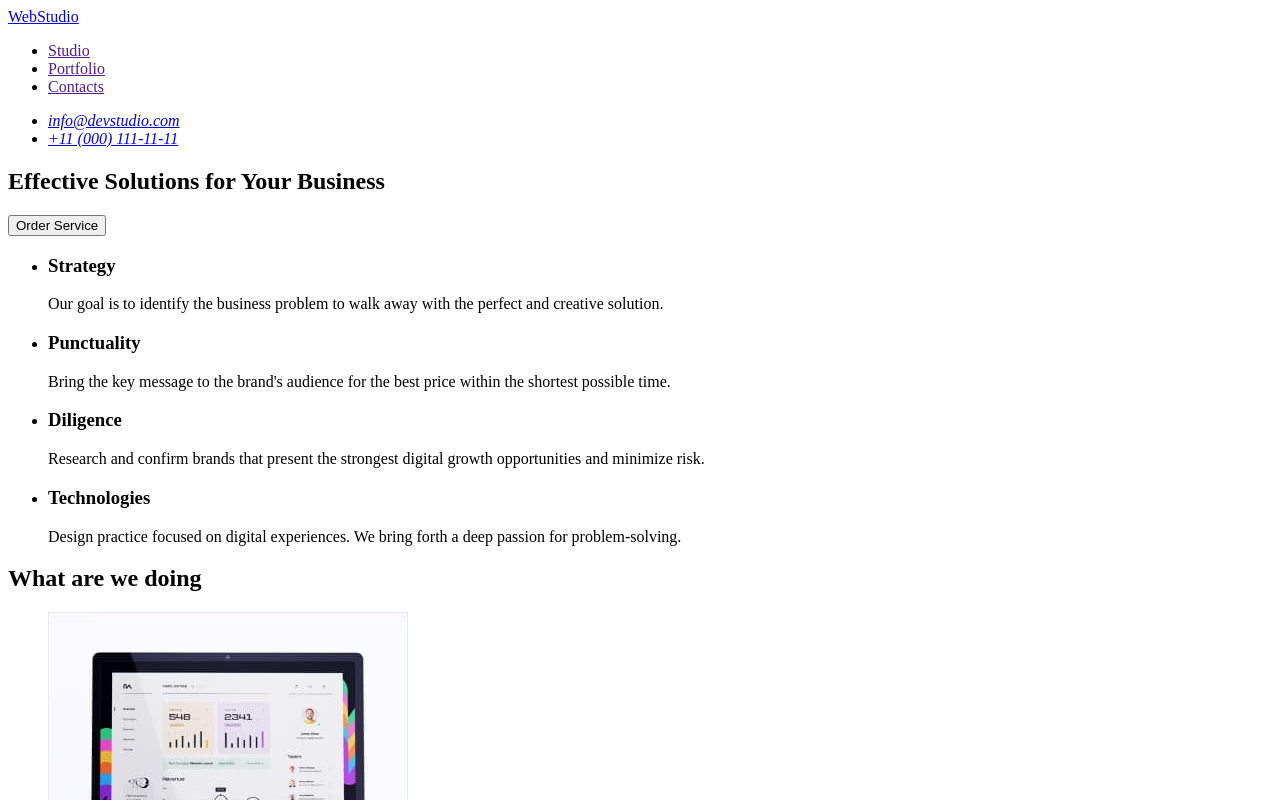
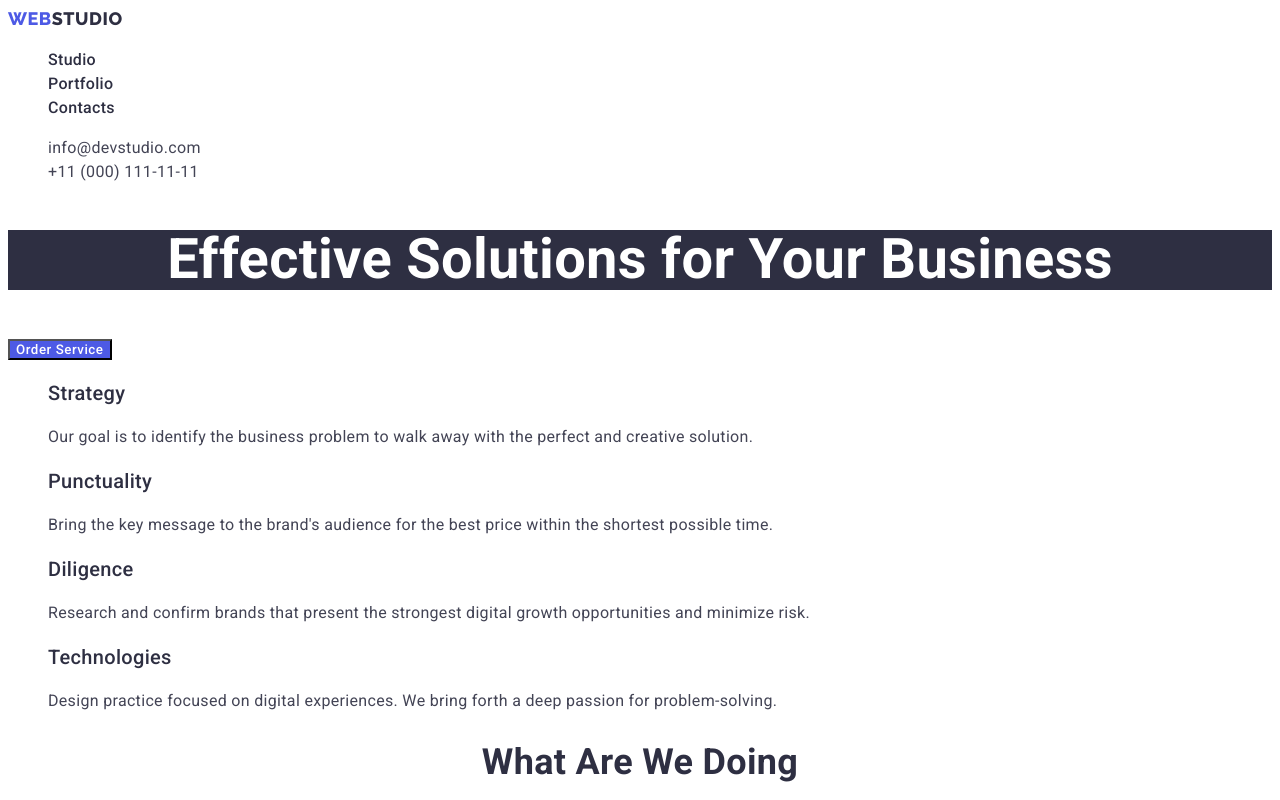
Before and after one commit to Anna-Voronina/goit-markup-hw-02, a plain HTML site: page index.html in a window 1280 px wide. Shown: the top 800 px of the page. Drawn offline with Linux system fonts and the light colour scheme.

Commit message:
Update index.html

```diff
--- a/index.html
+++ b/index.html
@@ -5,24 +5,48 @@
     <meta http-equiv="X-UA-Compatible" content="IE=edge" />
     <meta name="viewport" content="width=device-width, initial-scale=1.0" />
     <title>Студія</title>
+    <link rel="preconnect" href="https://fonts.googleapis.com" />
+    <link rel="preconnect" href="https://fonts.gstatic.com" crossorigin />
+    <link
+      href="https://fonts.googleapis.com/css2?family=Raleway:wght@800&family=Roboto:wght@400;500;700;900&display=swap"
+      rel="stylesheet"
+    />
+    <link rel="stylesheet" href="./css/styles.css" />
   </head>
   <body>
     <!-- Header -->
-    <header>
-      <nav>
-        <a href="./index.html">WebStudio</a>
+    <header class="page-header">
+      <nav class="page-nav">
+        <a class="logo link" href="./index.html">
+          <span class="logo-first-part">Web</span
+          ><span class="header-logo-second-part">Studio</span>
+        </a>
 
-        <ul>
-          <li><a href="">Studio</a></li>
-          <li><a href="">Portfolio</a></li>
-          <li><a href="">Contacts</a></li>
+        <ul class="page-nav-list list">
+          <li class="page-nav-item">
+            <a class="page-nav-link link" href="./index.html">Studio</a>
+          </li>
+          <li class="page-nav-item">
+            <a class="page-nav-link link" href="./portfolio.html">Portfolio</a>
+          </li>
+          <li class="page-nav-item">
+            <a class="page-nav-link link" href="">Contacts</a>
+          </li>
         </ul>
       </nav>
 
-      <address>
-        <ul>
-          <li><a href="mailto:info@devstudio.com">info@devstudio.com</a></li>
-          <li><a href="tel:+110001111111">+11 (000) 111-11-11</a></li>
+      <address class="contacts">
+        <ul class="contact-list list">
+          <li class="contact-item">
+            <a class="contact-link link" href="mailto:info@devstudio.com"
+              >info@devstudio.com</a
+            >
+          </li>
+          <li class="contact-item">
+            <a class="contact-link link" href="tel:+110001111111"
+              >+11 (000) 111-11-11</a
+            >
+          </li>
         </ul>
       </address>
     </header>
@@ -30,37 +54,37 @@
     <main>
       <!-- Hero -->
       <section>
-        <h1>Effective Solutions for Your Business</h1>
-        <button type="button">Order Service</button>
+        <h1 class="hero-title">Effective Solutions for Your Business</h1>
+        <button type="button" class="order-service-btn">Order Service</button>
       </section>
       <!-- About us -->
       <section>
         <h2 hidden>About us</h2>
-        <ul>
-          <li>
-            <h3>Strategy</h3>
-            <p>
+        <ul class="about-us-list list">
+          <li class="about-us-item">
+            <h3 class="about-us-title">Strategy</h3>
+            <p class="about-us-text">
               Our goal is to identify the business problem to walk away with the
               perfect and creative solution.
             </p>
           </li>
-          <li>
-            <h3>Punctuality</h3>
-            <p>
+          <li class="about-us-item">
+            <h3 class="about-us-title">Punctuality</h3>
+            <p class="about-us-text">
               Bring the key message to the brand's audience for the best price
               within the shortest possible time.
             </p>
           </li>
-          <li>
-            <h3>Diligence</h3>
-            <p>
+          <li class="about-us-item">
+            <h3 class="about-us-title">Diligence</h3>
+            <p class="about-us-text">
               Research and confirm brands that present the strongest digital
               growth opportunities and minimize risk.
             </p>
           </li>
-          <li>
-            <h3>Technologies</h3>
-            <p>
+          <li class="about-us-item">
+            <h3 class="about-us-title">Technologies</h3>
+            <p class="about-us-text">
               Design practice focused on digital experiences. We bring forth a
               deep passion for problem-solving.
             </p>
@@ -69,8 +93,8 @@
       </section>
       <!-- What are we doing -->
       <section>
-        <h2>What are we doing</h2>
-        <ul>
+        <h2 class="section-title">What are we doing</h2>
+        <ul class="list">
           <li>
             <img
               src="./images/what-are-we-doing/computer.jpg"
@@ -99,56 +123,63 @@
       </section>
       <!-- Our Team -->
       <section>
-        <h2>Our Team</h2>
-        <ul>
-          <li>
+        <h2 class="section-title">Our Team</h2>
+        <ul class="our-team-list list">
+          <li class="our-team-item">
             <img
+              class="our-team-img"
               src="./images/our-team/mark-guerrero.jpg"
               alt="Portrait photo of Mark Guerrero"
               width="264"
               height="260"
             />
-            <h3>Mark Guerrero</h3>
-            <p>Product Designer</p>
+            <h3 class="our-team-name">Mark Guerrero</h3>
+            <p class="our-team-position">Product Designer</p>
           </li>
-          <li>
+          <li class="our-team-item">
             <img
+              class="our-team-img"
               src="./images/our-team/tom-ford.jpg"
               alt="Portrait photo of Tom Ford"
               width="264"
               height="260"
             />
-            <h3>Tom Ford</h3>
-            <p>Frontend Developer</p>
+            <h3 class="our-team-name">Tom Ford</h3>
+            <p class="our-team-position">Frontend Developer</p>
           </li>
-          <li>
+          <li class="our-team-item">
             <img
+              class="our-team-img"
               src="./images/our-team/camila-garcia.jpg"
               alt="Portrait photo of Camila Garcia"
               width="264"
               height="260"
             />
-            <h3>Camila Garcia</h3>
-            <p>Marketing</p>
+            <h3 class="our-team-name">Camila Garcia</h3>
+            <p class="our-team-position">Marketing</p>
           </li>
-          <li>
+          <li class="our-team-item">
             <img
+              class="our-team-img"
               src="./images/our-team/daniel-wilson.jpg"
               alt="Portrait photo of Daniel Wilson"
               width="264"
               height="260"
             />
-            <h3>Daniel Wilson</h3>
-            <p>UI Designer</p>
+            <h3 class="our-team-name">Daniel Wilson</h3>
+            <p class="our-team-position">UI Designer</p>
           </li>
         </ul>
       </section>
     </main>
     <!-- Footer -->
     <footer>
-      <a href="./index.html">WebStudio</a>
+      <a class="logo link" href="./index.html"
+        ><span class="logo-first-part">Web</span
+        ><span class="footer-logo-second-part">Studio</span>
+      </a>
 
-      <p>
+      <p class="footer-text">
         Increase the flow of customers and sales for your business with digital
         marketing & growth solutions.
       </p>
```
